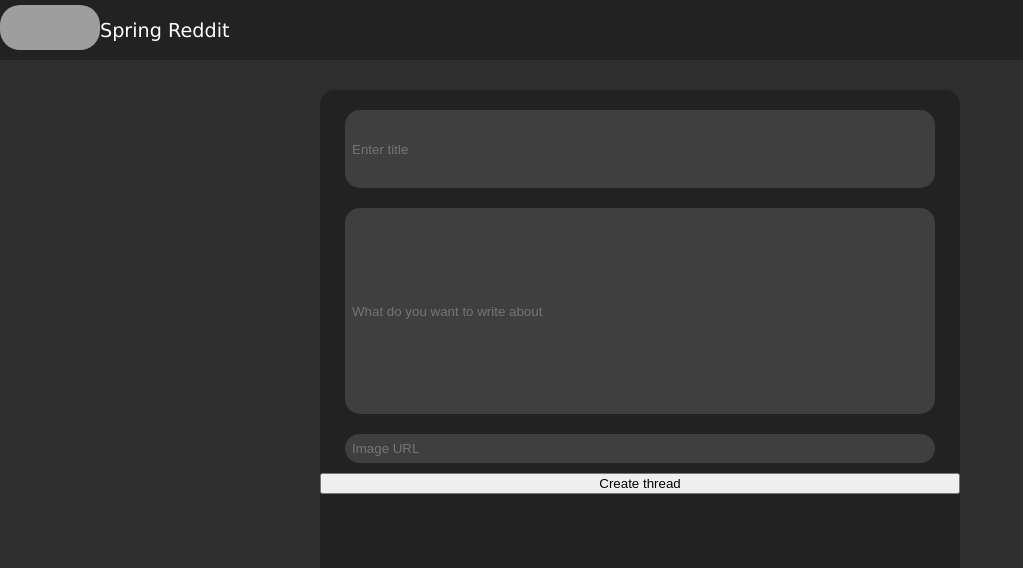
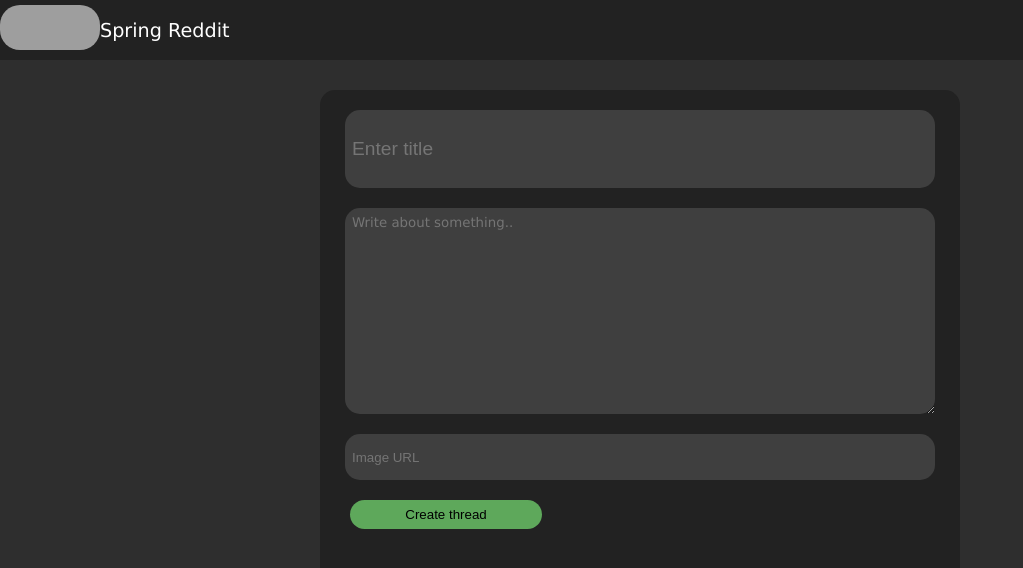
Before and after one commit to kmatan99/Spring-Reddit, a React (Create React App) app in the folder client/: page /createThread in a window 1280 px wide. Shown: the top 568 px of the page, without its empty margins (0-1023 px from the left). Built offline with nearby package versions, Linux system fonts and the light colour scheme; no server answers; grey boxes are pictures that could not be loaded.

Commit message:
Finished design for creating threads

```diff
--- a/client/src/components/ThreadCreate.js
+++ b/client/src/components/ThreadCreate.js
@@ -16,7 +16,7 @@ class ThreadCreate extends React.Component {
         return(
             <div className="main">
                 <input type="text" placeholder="Enter title" className="title" onChange={this.getTitle}></input>
-                <input type="text" placeholder="What do you want to write about" className="content" onChange={this.getContent}></input>
+                <textarea placeholder="Write about something.." className="content" onChange={this.getContent}></textarea>
                 <input type="text" placeholder="Image URL" className="imageUrl" onChange={this.getImageUrl}></input>
                 <button className="create" onClick={this.createThread}>Create thread</button>
             </div>
--- a/client/src/css/ThreadCreate.css
+++ b/client/src/css/ThreadCreate.css
@@ -10,6 +10,8 @@
 
 .title {
     background-color: rgb(63, 63, 63);
+    color: white;
+    font-size: larger;
     margin: 20px auto 10px auto;
     padding: 7px;
     width: 90%;
@@ -20,6 +22,8 @@
 
 .content {
     background-color: rgb(63, 63, 63);
+    color: white;
+    font-family: Verdana, Geneva, Tahoma, sans-serif;
     margin: 10px auto 10px auto;
     padding: 7px;
     width: 90%;
@@ -30,9 +34,20 @@
 
 .imageUrl {
     background-color: rgb(63, 63, 63);
+    color: white;
     margin: 10px auto 10px auto;
     padding: 7px;
     width: 90%;
+    height: 5%;
     border: none;
     border-radius: 15px;
 }
+
+.create {
+    background-color: rgb(94, 168, 91);
+    margin: 10px auto 10px 30px;
+    padding: 7px;
+    width: 30%;
+    border: none;
+    border-radius: 15px;
+}
```
